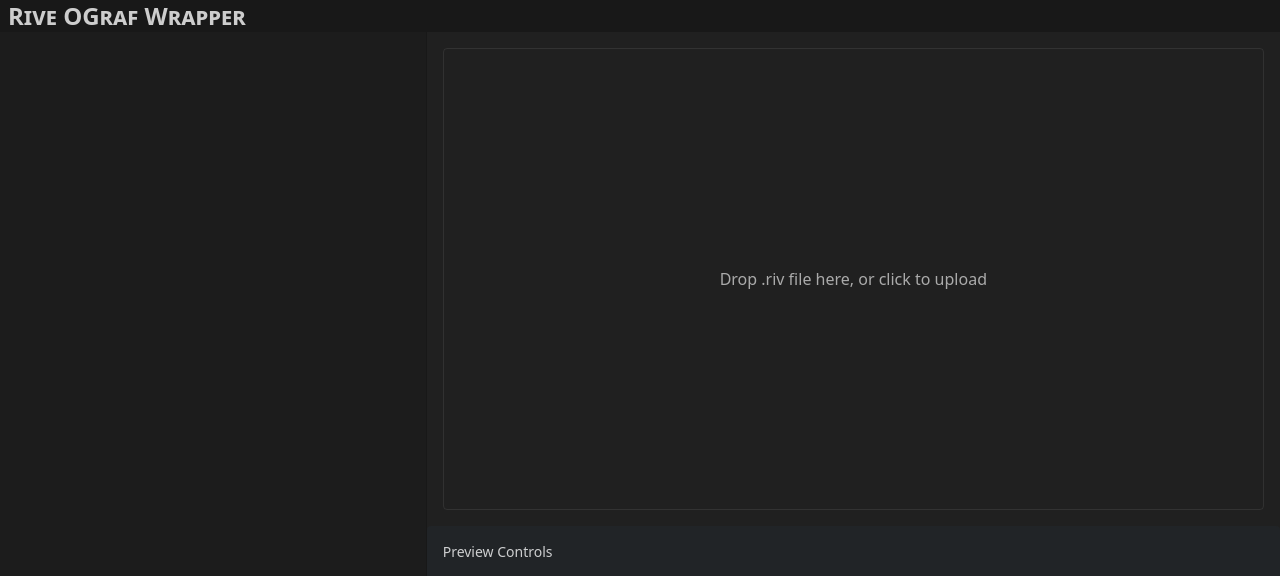
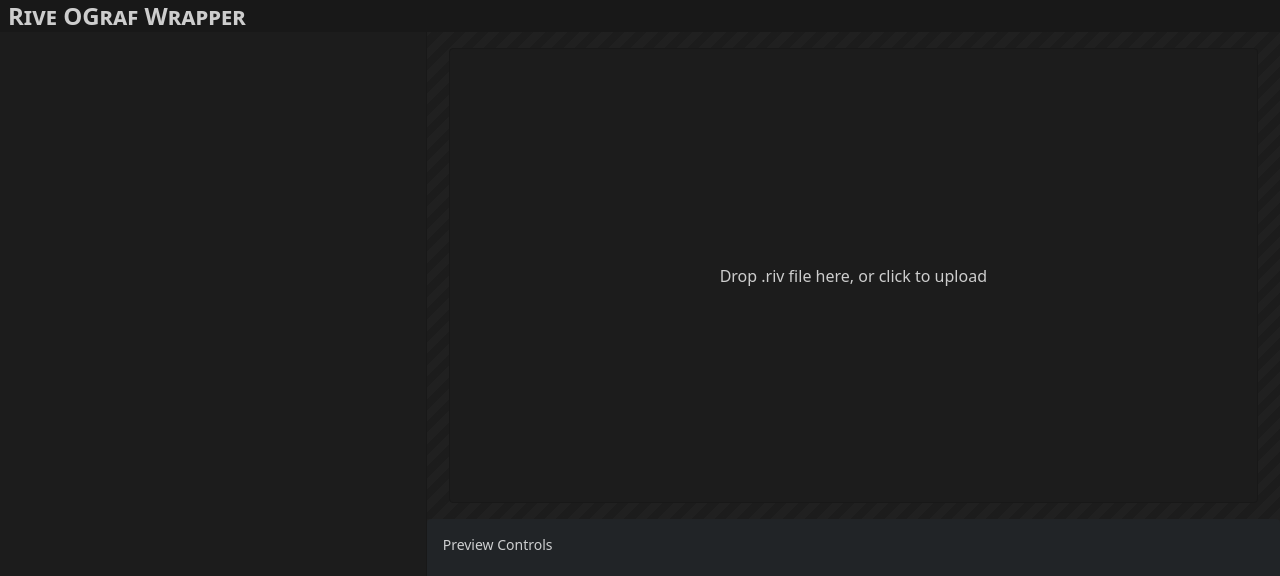
Before and after one commit to cndgfxteam/rive-ograf-wrapper, a Svelte app: page / in a window 1280 px wide. Shown: the top 576 px of the page. Built offline with nearby package versions, Linux system fonts and the light colour scheme.

Commit message:
fix: somewhat fix graphic preview size
Still does not resize correctly

```diff
--- a/src/App.svelte
+++ b/src/App.svelte
@@ -12,6 +12,8 @@
 
 	const context = setAppContext(new AppContext())
 	let innerWidth = $state(0)
+	let previewWidth = $state(0)
+	let previewHeight = $state(0)
 	let status = $state('No file uploaded')
 	let statusType = $state<'error' | 'success' | 'warn' | 'info'>('error')
 	let interpreter: RiveInterpreter | undefined = $state()
@@ -57,7 +59,11 @@
 			return
 		}
 
-		context.graphic = interpreter.createTestTemplate(actionsToTriggersMap)
+		const limitingDimension = previewWidth / previewHeight < 16 / 9 ? 'w' : 'h'
+		const w = limitingDimension === 'w' ? previewWidth : previewHeight * (16 / 9)
+		const h = limitingDimension === 'h' ? previewHeight : previewWidth / (16 / 9)
+
+		context.graphic = interpreter.createTestTemplate(actionsToTriggersMap, w, h)
 
 		await context.graphic.load({
 			renderType: 'realtime',
@@ -114,18 +120,18 @@
 <svelte:window bind:innerWidth />
 
 <div
-	class="grid h-screen grid-cols-1 grid-rows-[auto_minmax(290px,1fr)_auto_3fr_auto] lg:grid-cols-[minmax(300px,1fr)_2fr] lg:grid-rows-[auto_2fr_1fr_auto]"
+	class="grid h-screen grid-cols-1 grid-rows-[auto_minmax(290px,1fr)_auto_3fr_auto] lg:grid-cols-[minmax(300px,1fr)_2fr] lg:grid-rows-[auto_minmax(0,2fr)_1fr_auto]"
 >
 	<header class="col-span-full bg-base-300 px-2">
 		<h1 class="text-lg font-semibold [font-variant:small-caps] lg:text-2xl">Rive OGraf Wrapper</h1>
 	</header>
 
 	<!-- Page content here -->
-	<div class="p-4 lg:col-2">
+	<div class="place-content-center bg-(image:--stripes) p-4 lg:col-2">
 		{#if !context.hasUploadedFile}
 			<FileUploader accept=".riv" onFile={handleRivFile} />
 		{:else}
-			<GraphicPreview />
+			<GraphicPreview bind:previewWidth bind:previewHeight />
 		{/if}
 	</div>
 
--- a/src/lib/FileUploader.svelte
+++ b/src/lib/FileUploader.svelte
@@ -2,6 +2,7 @@
 	let { accept, onFile } = $props()
 
 	let dropZone: HTMLLabelElement
+	let isDragOverActive = $state(false)
 
 	function onDrop(e: DragEvent) {
 		e.preventDefault()
@@ -33,6 +34,8 @@
 		} else {
 			e.dataTransfer!.dropEffect = 'none'
 		}
+
+		isDragOverActive = true
 	}
 
 	function onWindowDragOver(e: DragEvent) {
@@ -56,33 +59,20 @@
 	ondragover={onWindowDragOver}
 />
 
-<label bind:this={dropZone} ondrop={onDrop} ondragover={onDropZoneDragOver} class="drop-zone">
+<label
+	bind:this={dropZone}
+	ondrop={onDrop}
+	ondragover={onDropZoneDragOver}
+	ondragleave={() => (isDragOverActive = false)}
+	class={{
+		'mx-auto grid aspect-video max-h-full cursor-pointer place-items-center rounded-field border border-base-300 font-medium text-base-content hover:bg-base-100 focus:bg-base-100': true,
+		'bg-base-200': !isDragOverActive,
+		'bg-base-100 inset-shadow-sm/50': isDragOverActive,
+	}}
+>
 	Drop .riv file here, or click to upload
-	<input type="file" {accept} onchange={(e) => onFile(e.currentTarget!.files![0])} />
+	<input type="file" class="hidden" {accept} onchange={(e) => onFile(e.currentTarget!.files![0])} />
 </label>
 
 <style>
-	.drop-zone {
-		display: flex;
-		align-items: center;
-		justify-content: center;
-		margin: auto;
-		aspect-ratio: 16 / 9;
-		max-height: 100%;
-		border: 1px solid oklch(from currentColor l c h / 0.1);
-		border-radius: 4px;
-		font-weight: 500;
-		color: oklch(from currentColor l c h / 0.8);
-		cursor: pointer;
-
-		&:hover,
-		&:focus {
-			border-color: oklch(from currentColor l c h / 0.2);
-			background-color: oklch(from currentColor l c h / 0.05);
-		}
-
-		input[type='file'] {
-			display: none;
-		}
-	}
 </style>
--- a/src/lib/GraphicPreview.svelte
+++ b/src/lib/GraphicPreview.svelte
@@ -3,6 +3,12 @@
 
 	const context = getAppContext()
 
+	type Props = {
+		previewWidth?: number
+		previewHeight?: number
+	}
+
+	let { previewWidth = $bindable(0), previewHeight = $bindable(0) }: Props = $props()
 	let previewRef = $state<HTMLElement>()
 
 	$effect(() => {
@@ -15,18 +21,20 @@
 </script>
 
 <div
-	class="mockup-browser mx-auto grid aspect-[16/10.8] max-h-full grid-rows-[auto_minmax(0,1fr)] overflow-x-hidden border border-base-300"
+	class="mockup-browser mx-auto grid aspect-[16/10.8] max-h-full grid-cols-[minmax(0,1fr)] grid-rows-[auto_minmax(0,1fr)] place-items-stretch overflow-hidden border border-base-300 bg-base-200"
 >
 	<div class="mockup-browser-toolbar">
 		<div class="input"></div>
 	</div>
 	<div
-		class="grid aspect-video max-h-full grid-cols-[minmax(0,1fr)] grid-rows-[minmax(0,1fr)] place-content-center border-t border-base-300 bg-base-200"
+		class="grid aspect-video max-h-full grid-cols-[minmax(0,1fr)] grid-rows-[minmax(0,1fr)] items-center border-t border-base-300 bg-base-200"
+		bind:clientWidth={previewWidth}
+		bind:clientHeight={previewHeight}
 	>
 		{#if context.graphic}
 			<div bind:this={previewRef}></div>
 		{:else}
-			<p class="content-center text-center font-medium [background:var(--stripes)]">
+			<p class="content-center bg-base-200 text-center font-medium">
 				Assign file properties to test graphic
 			</p>
 		{/if}
--- a/src/lib/RiveOGrafTemplate.ts
+++ b/src/lib/RiveOGrafTemplate.ts
@@ -1,4 +1,4 @@
-import { Rive, type ViewModelInstance, type RiveFile, DataType } from '@rive-app/webgl2'
+import { DataType, Rive, type RiveFile, type ViewModelInstance } from '@rive-app/webgl2'
 import { GraphicsAPI, type ReturnPayload } from 'ograf'
 import type { TriggerMap } from './rive-interpreter'
 
@@ -12,16 +12,18 @@
 	#vmi: ViewModelInstance | undefined
 	#playActionTrigger: string
 	#stopActionTrigger: string
+	#resizeHandler: () => void
 
 	constructor(riveFile: RiveFile, width: number, height: number, triggerMap: TriggerMap) {
 		super()
 		this.attachShadow({ mode: 'open' })
 		this.#canvas = document.createElement('canvas')
-		this.#width = width > 500 ? 500 : width
-		this.#height = width > 500 ? (height / (width || 1)) * 500 : height
+		this.#width = width
+		this.#height = height
 		this.#riveFile = riveFile
 		this.#playActionTrigger = triggerMap.playAction
 		this.#stopActionTrigger = triggerMap.stopAction
+		this.#resizeHandler = () => {}
 	}
 
 	connectedCallback() {}
@@ -55,6 +57,11 @@
 					onLoad: async () => {
 						this.#riveInstance!.resizeDrawingSurfaceToCanvas()
 
+						this.#resizeHandler = () => {
+							this.#riveInstance!.resizeDrawingSurfaceToCanvas()
+						}
+						window.addEventListener('resize', this.#resizeHandler)
+
 						if (!this.#riveInstance!.viewModelInstance) {
 							return resolve({
 								statusCode: 500,
@@ -86,6 +93,7 @@
 			this.#riveInstance.cleanup()
 			this.#vmi = undefined
 			this.#riveInstance = undefined
+			window.removeEventListener('resize', this.#resizeHandler)
 		}
 
 		return { statusCode: 200 }
--- a/src/lib/rive-interpreter.ts
+++ b/src/lib/rive-interpreter.ts
@@ -1,8 +1,8 @@
 import { DataType, Rive, RiveFile, ViewModelInstance } from '@rive-app/webgl2'
 import type { ViewModelProperty } from '@rive-app/webgl2/rive_advanced.mjs'
+import JSZip from 'jszip'
 import type { GraphicsManifest } from 'ograf'
 import RiveOGrafTemplate from './RiveOGrafTemplate'
-import JSZip from 'jszip'
 
 type RiveInterpreterOptions = (
 	| { src: string; buffer?: never }
@@ -213,15 +213,15 @@
 		}
 	}
 
-	createTestTemplate(triggerMap: TriggerMap): RiveOGrafTemplate {
+	createTestTemplate(triggerMap: TriggerMap, width?: number, height?: number): RiveOGrafTemplate {
 		if (!this.#riveFile || !this.#isInstanceLoaded) {
 			throw new Error('Rive file not loaded yet.')
 		}
 
 		return new RiveOGrafTemplate(
 			this.#riveFile,
-			this.#artboardWidth,
-			this.#artboardHeight,
+			width ?? this.#artboardWidth,
+			height ?? this.#artboardHeight,
 			triggerMap
 		)
 	}
```
